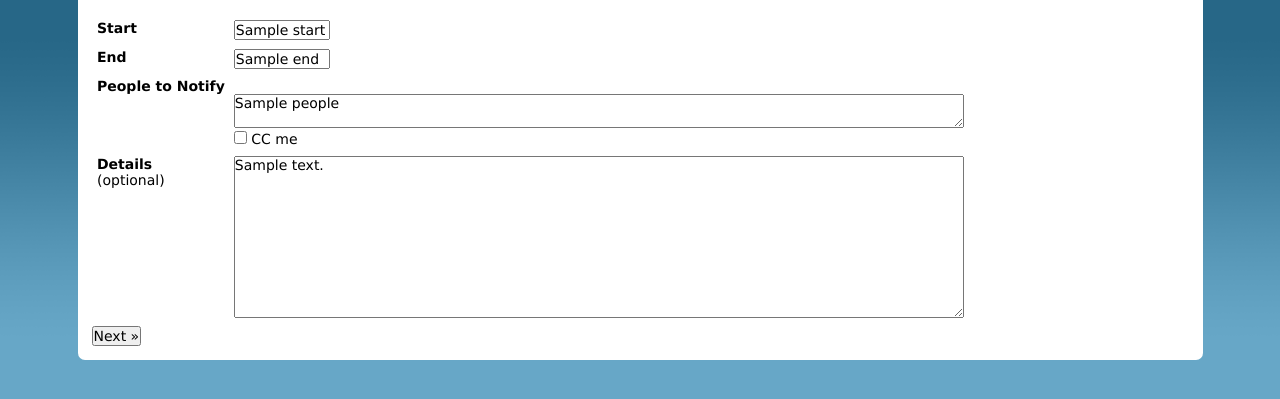
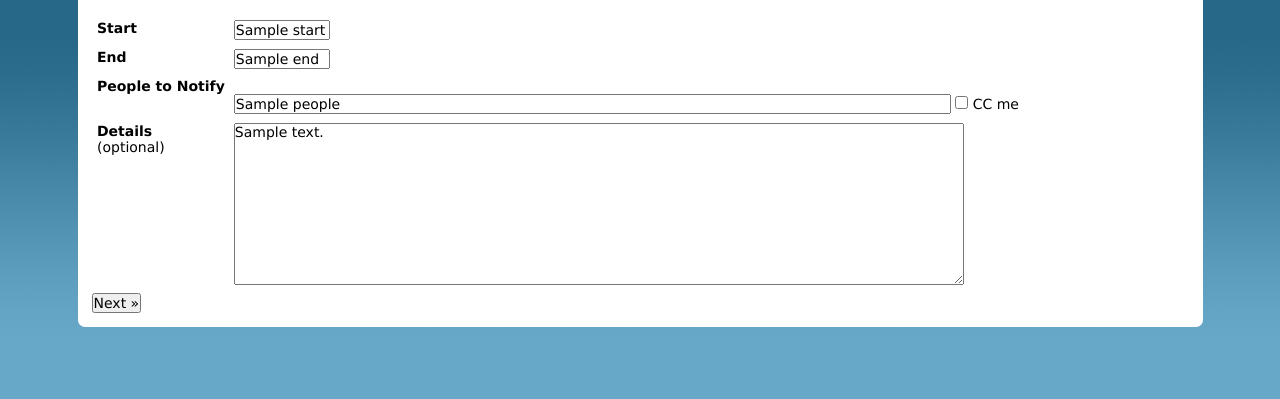
Before and after one commit to mozilla/oldpto, a PHP site: template templates/edit.php in a window 1280 px wide. Shown: the part 113-512 px from the top of the page. Run offline with PHP 8.4, Linux system fonts and the light colour scheme; the template is opened without the code that fills it: most values are stand-ins (such as "Sample title", 1, 10 or a date in 2020); data that the repository does not hold is empty.

Commit message:
Change 'people to notify' field from <textarea> to <input>
https://bugzilla.mozilla.org/show_bug.cgi?id=866067

Change 'people to notify' field from <textarea> to <input> so form
history works.

```diff
--- a/templates/edit.php
+++ b/templates/edit.php
@@ -36,7 +36,7 @@
 		      <td><label for="people">People to Notify</label><?php echo $for_this_edit ?></td>
 		      <td>
 		        <?php echo htmlentities(implode(", ", $notified_people)) ?><br />
-		        <textarea name="people" cols="80" rows="2"><?php echo $aFormValues['people'] ?></textarea><br />
+		        <input type="text" name="people" size="80" value="<?php echo $aFormValues['people'] ?>" />
 		        <input type="checkbox" name="cc" id="cc" value="1" />
 		        <label for="cc">CC me</label>
 		      </td>
```
